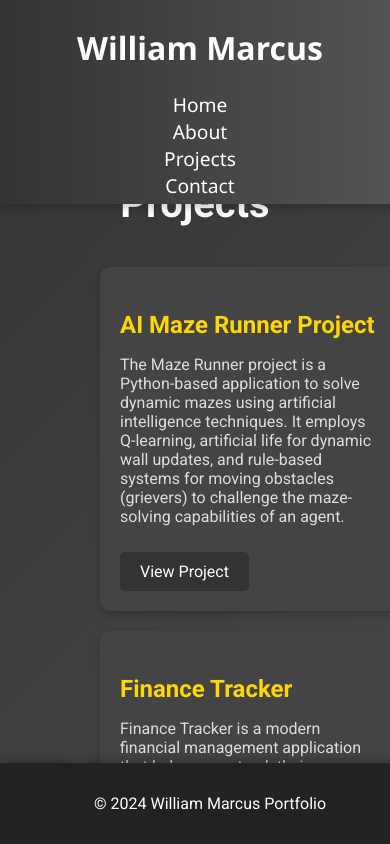
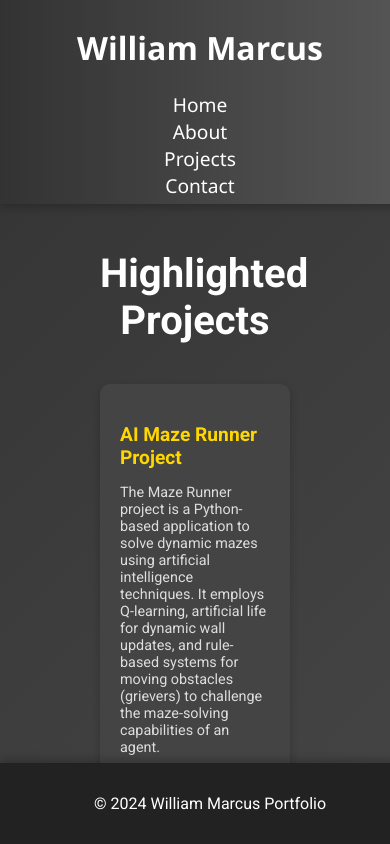
Before and after one commit to WillMarcuss/Website, a React (Create React App) app: page /projects in a window 390 px wide. Shown: the top 844 px of the page. Built offline with nearby package versions, Linux system fonts and the light colour scheme.

Commit message:
Fixed projects page for mobile

```diff
--- a/src/pages/Projects.module.css
+++ b/src/pages/Projects.module.css
@@ -48,6 +48,21 @@
   color: #ddd;
 }
 
+@media (max-width: 768px) {
+  .projects-heading{
+    margin-top: 150px;
+  }
+  .projects-grid {
+    grid-template-columns: 1fr;
+  }
+  .project-title {
+    font-size: 1.2em;
+  }
+  .project-description {
+    font-size: 0.9em;
+  }
+}
+
 .project-link {
   display: inline-block;
   margin-top: 10px;
```
